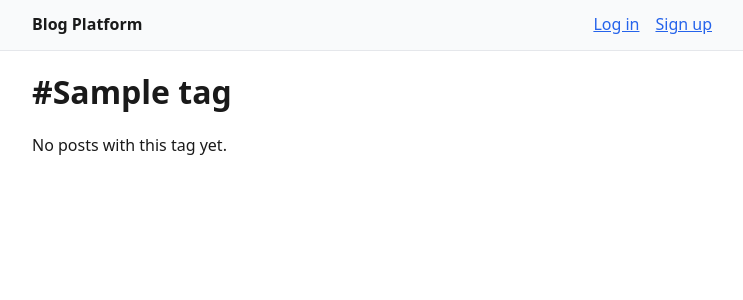
After one commit to Kanokpol-Natekuakul/blog_web, a Django app: a page that uses blog/templates/blog/tag_detail.html in a window 1280 px wide. The commit adds this page. Shown: the top 300 px of the page, without its empty margins (268-1011 px from the left). Run offline with Django 5.2, Linux system fonts and the light colour scheme; tables that the repository leaves empty hold one stand-in row (values such as "Sample post"); data that the repository does not hold is empty.

Commit message:
Phase 2.2: tags
Add a platform-wide Tag model with a many-to-many to Post. Posts take
comma-separated tags in the editor (created on the fly, lowercased and
deduped). Tag pages at /tags/<slug>/ list published posts across all
blogs. Tags show on the post page and are registered in admin. Adds 4
tests and a glossary entry.

Co-Authored-By: Claude Opus 4.8 <noreply@anthropic.com>

```diff
--- a/blog/forms.py
+++ b/blog/forms.py
@@ -1,11 +1,12 @@
 from django import forms
+from django.utils.text import slugify
 
-from .models import Blog, Post
+from .models import Blog, Post, Tag
 
 # Slugs that would collide with fixed top-level routes (see config/urls.py).
 # A Blog may not claim these, or its public page would be unreachable.
 RESERVED_SLUGS = {
-    "admin", "accounts", "blogs", "dashboard",
+    "admin", "accounts", "blogs", "dashboard", "tags",
     "static", "media", "login", "logout", "signup",
 }
 
@@ -23,6 +24,11 @@ class BlogForm(forms.ModelForm):
 
 
 class PostForm(forms.ModelForm):
+    tags = forms.CharField(
+        required=False,
+        help_text="Comma-separated, e.g. python, django, web",
+    )
+
     class Meta:
         model = Post
         fields = ["title", "body", "slug", "status", "cover_image"]
@@ -32,6 +38,10 @@ class PostForm(forms.ModelForm):
         # here to validate slug uniqueness within that Blog.
         super().__init__(*args, **kwargs)
         self.blog = blog
+        if self.instance.pk:
+            self.fields["tags"].initial = ", ".join(
+                t.name for t in self.instance.tags.all()
+            )
 
     def clean_slug(self):
         slug = self.cleaned_data["slug"]
@@ -43,3 +53,18 @@ class PostForm(forms.ModelForm):
                 "A post with this slug already exists in this blog."
             )
         return slug
+
+    def save_tags(self, post):
+        """Parse the comma-separated input into Tags and attach them.
+
+        Names are normalised to lowercase so 'Python' and 'python' are one
+        Tag. Call after the Post has a primary key.
+        """
+        names = {n.strip().lower() for n in self.cleaned_data["tags"].split(",")}
+        tags = []
+        for name in names:
+            if not name:
+                continue
+            tag, _ = Tag.objects.get_or_create(name=name, defaults={"slug": slugify(name)})
+            tags.append(tag)
+        post.tags.set(tags)
--- a/blog/models.py
+++ b/blog/models.py
@@ -24,6 +24,19 @@ class Blog(models.Model):
     description = models.TextField(blank=True)
     slug = models.SlugField(max_length=80, unique=True)
     created = models.DateTimeField(auto_now_add=True)
+
+    class Meta:
+        ordering = ["name"]
+
+    def __str__(self):
+        return self.name
+
+
+class Tag(models.Model):
+    """A platform-wide label. Posts from any Blog can share a Tag."""
+
+    name = models.CharField(max_length=50, unique=True)
+    slug = models.SlugField(max_length=60, unique=True)
 
     class Meta:
         ordering = ["name"]
@@ -70,6 +83,7 @@ class Post(models.Model):
     created = models.DateTimeField(auto_now_add=True)
     updated = models.DateTimeField(auto_now=True)
     published_at = models.DateTimeField(null=True, blank=True)
+    tags = models.ManyToManyField(Tag, blank=True, related_name="posts")
 
     class Meta:
         ordering = ["-published_at", "-created"]
--- /dev/null
+++ b/blog/templates/blog/tag_detail.html
@@ -0,0 +1,23 @@
+{% extends "base.html" %}
+
+{% block title %}#{{ tag.name }}{% endblock %}
+
+{% block content %}
+  <h1>#{{ tag.name }}</h1>
+
+  {% if posts %}
+    <ul>
+      {% for post in posts %}
+        <li>
+          <a href="{% url 'blog:post_detail' post.blog.slug post.slug %}">{{ post.title }}</a>
+          <span class="muted">
+            &mdash; {{ post.blog.name }}
+            by <a href="{% url 'profile' post.blog.owner.username %}">@{{ post.blog.owner.username }}</a>
+          </span>
+        </li>
+      {% endfor %}
+    </ul>
+  {% else %}
+    <p>No posts with this tag yet.</p>
+  {% endif %}
+{% endblock %}
--- a/blog/urls.py
+++ b/blog/urls.py
@@ -9,6 +9,7 @@ urlpatterns = [
     # Fixed routes first — they must win over the top-level slug patterns
     # below (otherwise "dashboard" etc. would be read as a blog slug).
     path("dashboard/", views.dashboard, name="dashboard"),
+    path("tags/<slug:tag_slug>/", views.tag_detail, name="tag_detail"),
     path("blogs/new/", views.blog_create, name="blog_create"),
     path("blogs/<slug:blog_slug>/edit/", views.blog_edit, name="blog_edit"),
     path("blogs/<slug:blog_slug>/delete/", views.blog_delete, name="blog_delete"),
--- a/blog/views.py
+++ b/blog/views.py
@@ -4,7 +4,7 @@ from django.utils import timezone
 from django.views.decorators.http import require_POST
 
 from .forms import BlogForm, PostForm
-from .models import Blog, Post
+from .models import Blog, Post, Tag
 
 
 def home(request):
@@ -32,6 +32,16 @@ def post_detail(request, blog_slug, post_slug):
         status=Post.Status.PUBLISHED,
     )
     return render(request, "blog/post_detail.html", {"post": post})
+
+
+def tag_detail(request, tag_slug):
+    """Published posts across all blogs that carry this tag."""
+    tag = get_object_or_404(Tag, slug=tag_slug)
+    posts = (
+        tag.posts.filter(status=Post.Status.PUBLISHED)
+        .select_related("blog", "blog__owner")
+    )
+    return render(request, "blog/tag_detail.html", {"tag": tag, "posts": posts})
 
 
 @login_required
@@ -105,6 +115,7 @@ def post_create(request, blog_slug):
             post = form.save(commit=False)
             _apply_publish_state(post)
             post.save()
+            form.save_tags(post)
             return redirect("blog:post_list", blog_slug=blog.slug)
     else:
         form = PostForm(instance=post, blog=blog)
@@ -121,6 +132,7 @@ def post_edit(request, blog_slug, post_slug):
             post = form.save(commit=False)
             _apply_publish_state(post)
             post.save()
+            form.save_tags(post)
             return redirect("blog:post_list", blog_slug=blog.slug)
     else:
         form = PostForm(instance=post, blog=blog)
--- a/static/css/style.css
+++ b/static/css/style.css
@@ -108,3 +108,9 @@ article img { max-width: 100%; height: auto; }
 /* Cover images */
 .cover { max-width: 100%; height: auto; border-radius: 8px; margin: 0.5rem 0 1.5rem; }
 .thumb { max-width: 160px; height: auto; border-radius: 6px; display: block; margin-bottom: 0.35rem; }
+
+/* Tags */
+.tags { margin-top: 1.5rem; }
+.tags a { margin-right: 0.6rem; color: var(--muted); text-decoration: none; }
+.tags a:hover { color: var(--accent); }
+.muted { color: var(--muted); font-size: 0.9rem; }
```
Also changed, not shown: CONTEXT.md (+4 -0 lines), blog/admin.py (+9 -1 lines), blog/templates/blog/post_detail.html (+7 -0 lines), blog/tests.py (+47 -1 lines), blog/migrations/0003_tag_post_tags.py (added).
